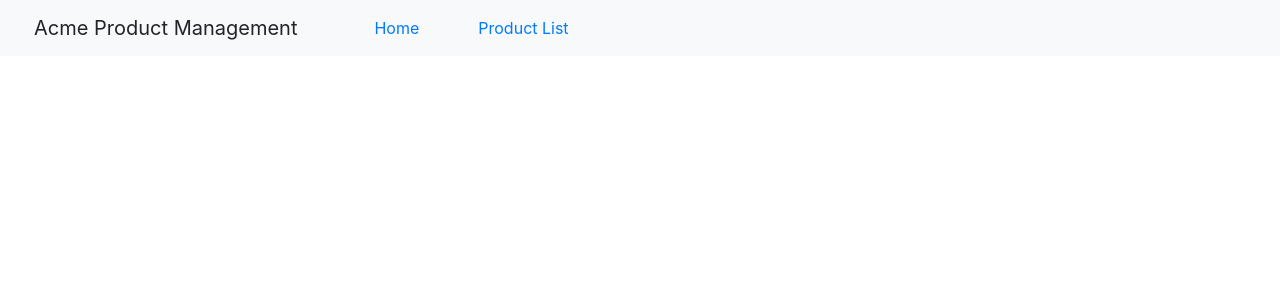
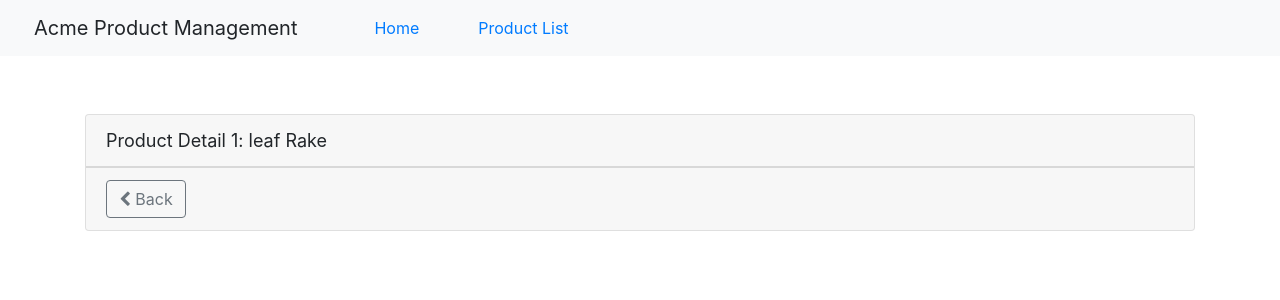
Before and after one commit to yuwenlyw/Letts, an Angular app in the folder AnuglarTut-Project-master/APM-Start/: page /#/products/1 in a window 1280 px wide. Shown: the top 300 px of the page. Built offline with nearby package versions, Linux system fonts and the light colour scheme.

Commit message:
modlue12half

```diff
--- a/AnuglarTut-Project-master/APM-Start/src/app/products/product-detail.component.html
+++ b/AnuglarTut-Project-master/APM-Start/src/app/products/product-detail.component.html
@@ -2,4 +2,13 @@
   <div class='card-header'>
     {{pageTitle + ': ' + product.productName}}
   </div>
+
+  <div class='card-footer'>
+    <button class='btn btn-outline-secondary'
+            (click)='onBack()'
+            style='width:80px'>
+      <i class='fa fa-chevron-left'></i>
+      Back
+    </button>
+  </div>
 </div>
--- a/AnuglarTut-Project-master/APM-Start/src/app/products/product-detail.component.ts
+++ b/AnuglarTut-Project-master/APM-Start/src/app/products/product-detail.component.ts
@@ -1,15 +1,34 @@
 import { Component, OnInit } from '@angular/core';
 import { IProduct } from './product';
+import { ActivatedRoute, Router } from '@angular/router';
 
 @Component({
   templateUrl: './product-detail.component.html',
   styleUrls: ['./product-detail.component.css']
 })
 export class ProductDetailComponent implements OnInit {
+  pageTitle: string = 'Product Detail';
+  product: IProduct;
 
-  constructor() { }
+  constructor(private route: ActivatedRoute,
+              private router: Router) { }
 
   ngOnInit() {
+    let id = +this.route.snapshot.paramMap.get('id');
+    this.pageTitle += ` ${id}`;
+    this.product = {
+      'productId' : id,
+      'productName' : 'leaf Rake',
+      'productCode' : 'GDN-0011',
+      'releaseDate' : 'March 19, 2016',
+      'description' : 'sweep',
+      'price' : 10,
+      'starRating' : 3.2,
+      'imageUrl' : 'https://openclipart/image/300px/svg_to_png/26215/Anonymous_Leaf_Rake.png'
+    }
   }
 
+  onBack(): void{
+    this.router.navigate(['/products']);
+  }
 }
--- a/AnuglarTut-Project-master/APM-Start/src/app/products/product-list.component.html
+++ b/AnuglarTut-Project-master/APM-Start/src/app/products/product-list.component.html
@@ -37,8 +37,13 @@
                         [src]='product.imageUrl'
                         [title]='product.productName'
                         [style.width.px]='imageWidth'
-                        [style.margin.px]='imageMargin'></td>
-                    <td>{{product.productName}}</td>
+                        [style.margin.px]='imageMargin'>
+                    </td>
+                    <td>
+                        <a [routerLink]="['/products',product.productId]">
+                            {{ product.productName }}
+                        </a>
+                    </td>
                     <td>{{product.productCode | lowercase | convertToSpaces: '-'}}</td>
                     <td>{{product.releaseDate}}</td>
                     <td>{{product.price | currency:'AUD':'symbol':'1.2-2'}}</td>
```
